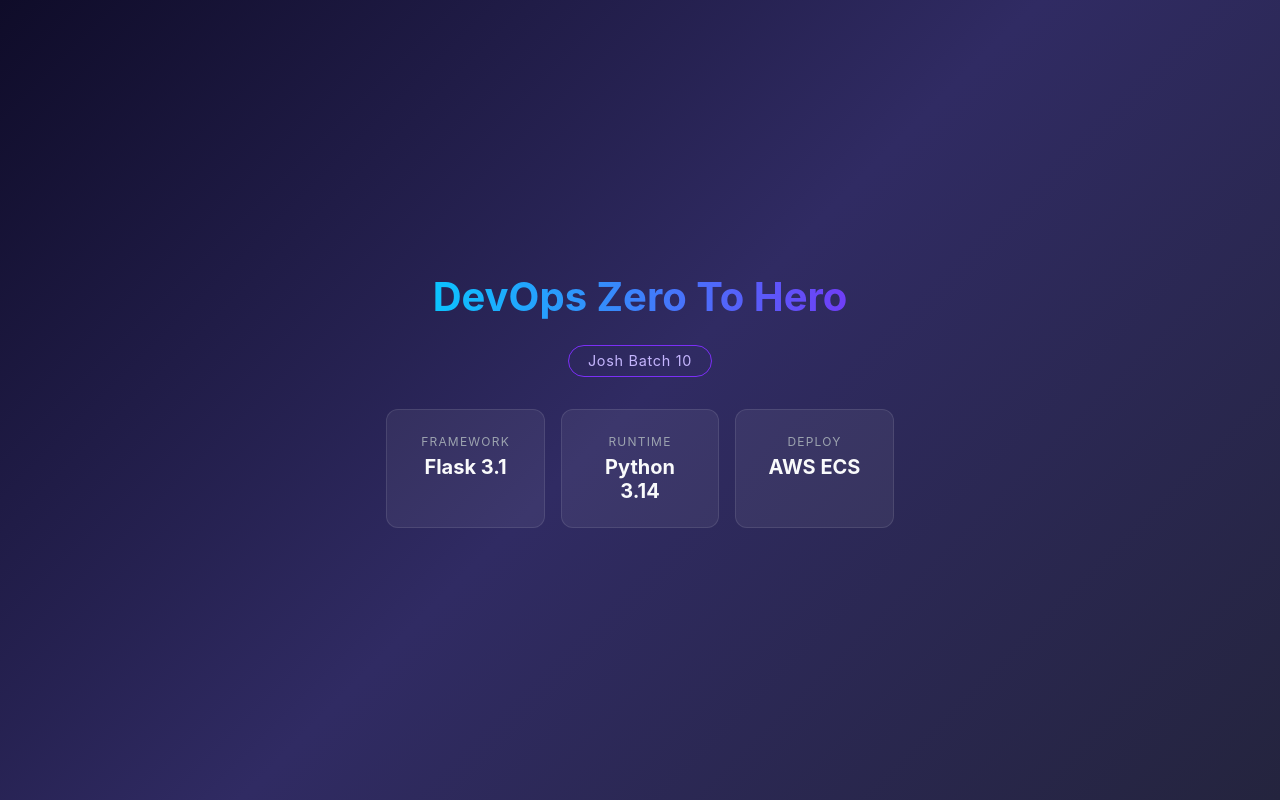
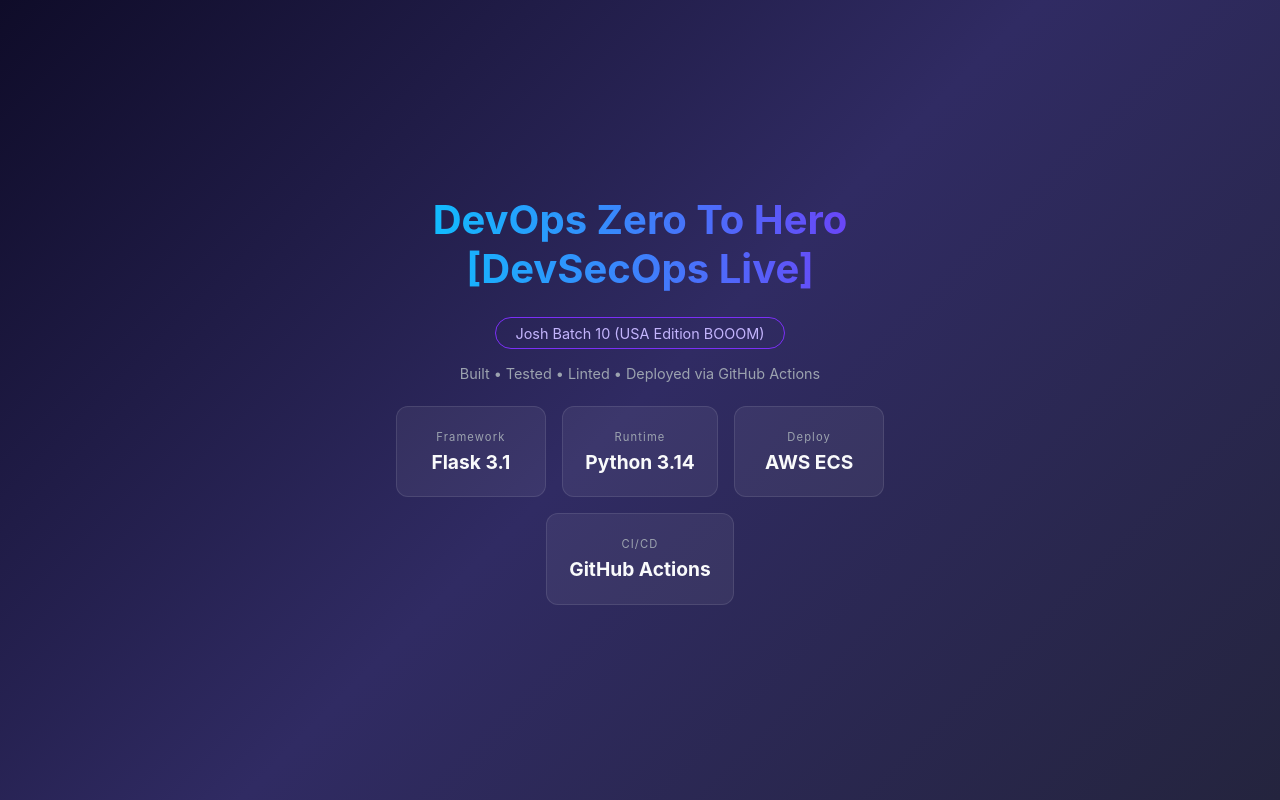
Before and after one commit to igharjot/GitHub-Actions, a Flask app: page / in a window 1280 px wide. Run offline with Flask 3, Linux system fonts and the light colour scheme.

Commit message:
Final changes

```diff
--- a/docker-compose.yml
+++ b/docker-compose.yml
@@ -1,5 +1,5 @@
 services:
   web:
-    image: ${DOCKERHUB_USER}/github-actions-app:latest
+    image: ${DOCKERHUB_USER}/github-actions-app:${DOCKER_TAG}
     ports:
      - "80:80"
--- a/requirements.txt
+++ b/requirements.txt
@@ -1,3 +1,5 @@
 flake8
 flask
 bandit
+gunicorn
+pytest
--- a/templates/index.html
+++ b/templates/index.html
@@ -1,86 +1,115 @@
-<!DOCTYPE html>
+<!doctype html>
 <html lang="en">
   <head>
-    <meta charset="UTF-8">
-    <meta name="viewport" content="width=device-width, initial-scale=1.0">
+    <meta charset="UTF-8" />
+    <meta name="viewport" content="width=device-width, initial-scale=1.0" />
     <title>DevOps Zero To Hero</title>
+
     <style>
-        * { margin: 0; padding: 0; box-sizing: border-box; }
+      * {
+        margin: 0;
+        padding: 0;
+        box-sizing: border-box;
+      }
+
       body {
         min-height: 100vh;
         display: flex;
         align-items: center;
         justify-content: center;
         background: linear-gradient(135deg, #0f0c29, #302b63, #24243e);
-            font-family: -apple-system, BlinkMacSystemFont, "Segoe UI", Roboto, Helvetica, Arial, sans-serif;
+        font-family: -apple-system, BlinkMacSystemFont, "Segoe UI", Roboto;
         color: #e0e0e0;
       }
+
       .container {
         text-align: center;
         padding: 2rem;
         max-width: 640px;
       }
+
       h1 {
         font-size: 2.5rem;
-            margin-bottom: 0.5rem;
         background: linear-gradient(90deg, #00d2ff, #7b2ff7);
         -webkit-background-clip: text;
         -webkit-text-fill-color: transparent;
+        margin-bottom: 0.5rem;
       }
+
       .badge {
         display: inline-block;
-            margin: 1rem 0 2rem;
+        margin: 1rem 0;
         padding: 0.4rem 1.2rem;
         border: 1px solid #7b2ff7;
         border-radius: 999px;
         font-size: 0.9rem;
         color: #c4b5fd;
-            letter-spacing: 0.05em;
       }
+
+      .pipeline {
+        margin-bottom: 1.5rem;
+        font-size: 0.9rem;
+        color: #9ca3af;
+      }
+
       .cards {
         display: flex;
         gap: 1rem;
         justify-content: center;
         flex-wrap: wrap;
       }
+
       .card {
         background: rgba(255, 255, 255, 0.06);
         border: 1px solid rgba(255, 255, 255, 0.1);
         border-radius: 12px;
-            padding: 1.5rem 1.8rem;
+        padding: 1.4rem;
         min-width: 150px;
-            flex: 1;
       }
+
       .card span {
         display: block;
-            font-size: 0.75rem;
-            text-transform: uppercase;
-            letter-spacing: 0.1em;
+        font-size: 0.7rem;
         color: #9ca3af;
         margin-bottom: 0.4rem;
+        letter-spacing: 0.1em;
       }
+
       .card strong {
-            font-size: 1.25rem;
+        font-size: 1.2rem;
         color: #f9fafb;
       }
     </style>
   </head>
+
   <body>
     <div class="container">
-        <h1>DevOps Zero To Hero</h1>
-        <div class="badge">Josh Batch 10</div>
+      <h1>DevOps Zero To Hero [DevSecOps Live]</h1>
+      <div class="badge">Josh Batch 10 (USA Edition BOOOM)</div>
+
+      <div class="pipeline">
+        Built • Tested • Linted • Deployed via GitHub Actions
+      </div>
+
       <div class="cards">
         <div class="card">
           <span>Framework</span>
           <strong>Flask 3.1</strong>
         </div>
+
         <div class="card">
           <span>Runtime</span>
           <strong>Python 3.14</strong>
         </div>
+
         <div class="card">
           <span>Deploy</span>
           <strong>AWS ECS</strong>
+        </div>
+
+        <div class="card">
+          <span>CI/CD</span>
+          <strong>GitHub Actions</strong>
         </div>
       </div>
     </div>
```
Also changed, not shown: .github/workflows/deploy-to-server.yml, 1 other file. Lines whose indentation alone changed are shown as unchanged.
